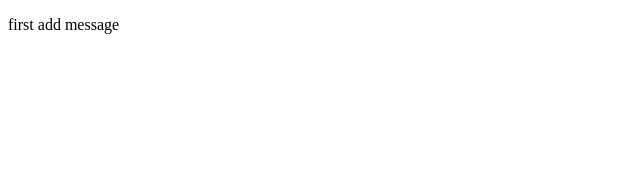
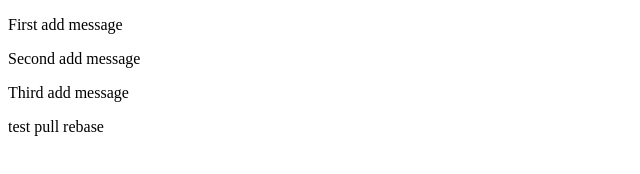
Before and after one commit to dalydai/cssStudy, a plain HTML site: page index.html in a window 1280 px wide. Shown: the whole page, without its empty margins (0-640 px from the left). Drawn offline with Linux system fonts and the light colour scheme.

Commit message:
Second commit

```diff
--- a/index.html
+++ b/index.html
@@ -7,6 +7,9 @@
     <title>Document</title>
 </head>
 <body>
-    <p>first add message</p>
+    <p>First add message</p>
+    <p>Second add message</p>
+    <p>Third add message</p>
+    <p>test pull rebase</p>
 </body>
 </html>
```
